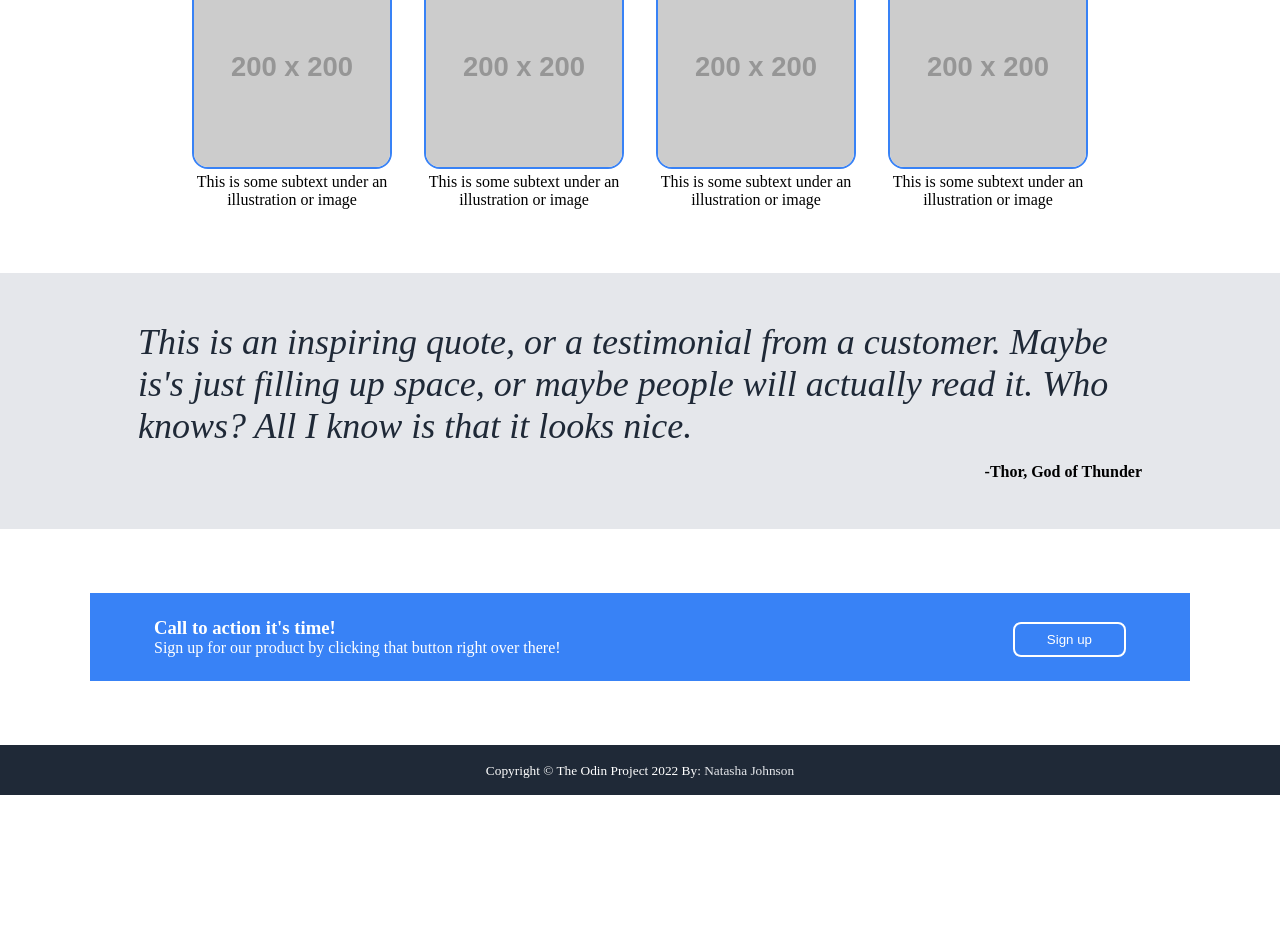
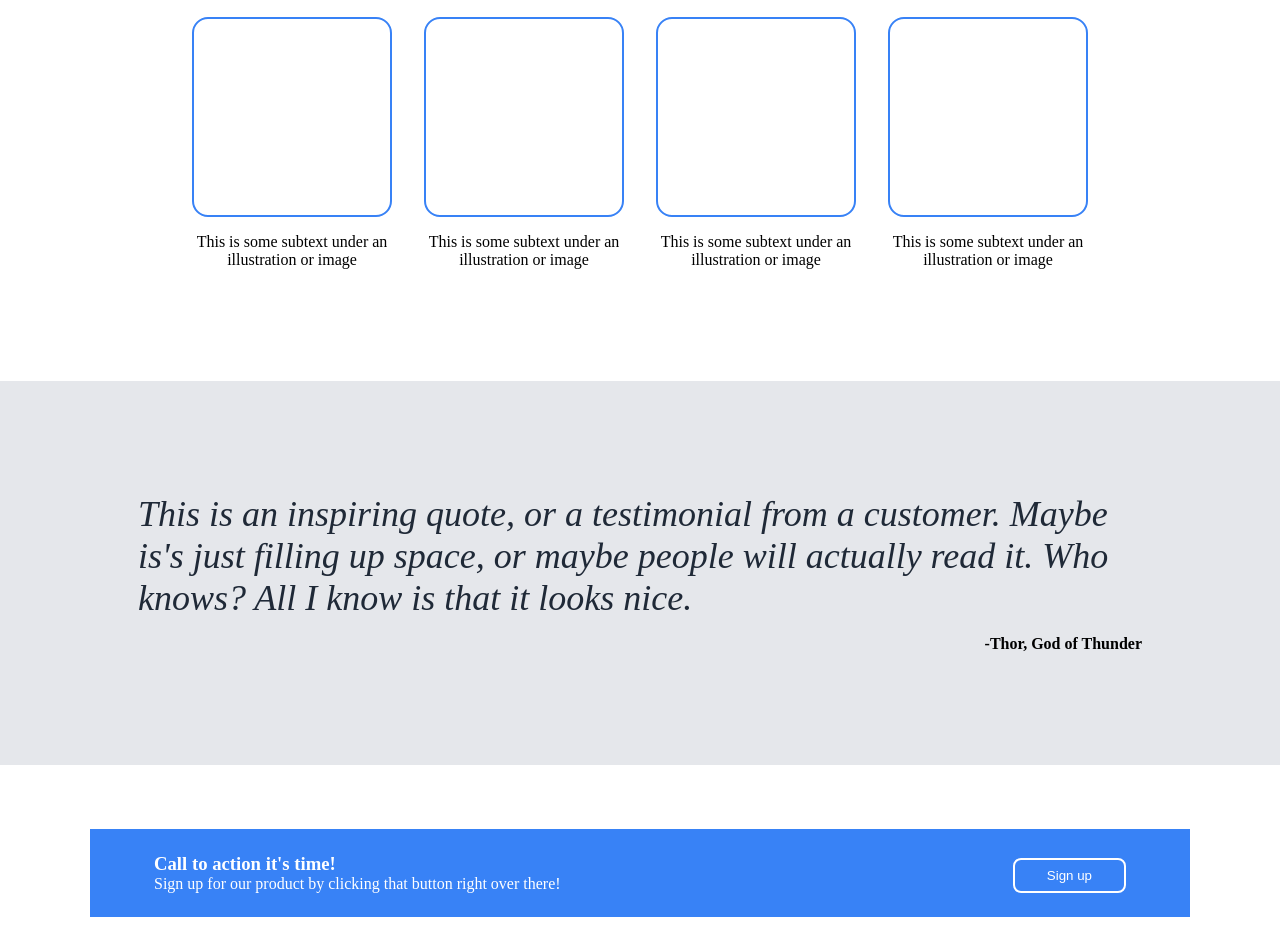
Before and after one commit to artsycoder533/landing-page, a plain HTML site: page index.html in a window 1280 px wide. Shown: the part 708-1655 px from the top of the page. Before the commit the page ends 1503 px from the top, so only its background shows below. Drawn offline with Linux system fonts and the light colour scheme; placeholder pictures from the web are drawn by us.

Commit message:
fixed but in info section and adjusted padding

```diff
--- a/index.html
+++ b/index.html
@@ -39,38 +39,26 @@
           <h2 class="info-title">Some random information.</h2>
           <div class="cards">
             <div class="info-card">
-              <img
-                src="https://via.placeholder.com/200/bebebe"
-                alt=""
-                class="img"
-              />
+              <div class="img-container">
+              </div>
               <p class="info-subtext">
                 This is some subtext under an illustration or image
               </p>
             </div>
             <div class="info-card">
-              <img
-                src="https://via.placeholder.com/200/bebebe"
-                alt=""
-                class="img"
-              />
-              <p>This is some subtext under an illustration or image</p>
+              <div class="img-container">
+              </div>
+              <p class="info-subtext">This is some subtext under an illustration or image</p>
             </div>
             <div class="info-card">
-              <img
-                src="https://via.placeholder.com/200/bebebe"
-                alt=""
-                class="img"
-              />
-              <p>This is some subtext under an illustration or image</p>
+              <div class="img-container">
+              </div>
+              <p class="info-subtext">This is some subtext under an illustration or image</p>
             </div>
             <div class="info-card">
-              <img
-                src="https://via.placeholder.com/200/bebebe"
-                alt=""
-                class="img"
-              />
-              <p>This is some subtext under an illustration or image</p>
+              <div class="img-container">
+              </div>
+              <p class="info-subtext">This is some subtext under an illustration or image</p>
             </div>
           </div>
         </article>
@@ -103,7 +91,15 @@
     </main>
 
     <footer class="footer">
-        <small>Copyright &copy; The Odin Project <span id="date"></span> By: <a href="https://natashajohnson.dev/" target="_blank" class="footer-link">Natasha Johnson</a></small>
+      <small
+        >Copyright &copy; The Odin Project <span id="date"></span> By:
+        <a
+          href="https://natashajohnson.dev/"
+          target="_blank"
+          class="footer-link"
+          >Natasha Johnson</a
+        ></small
+      >
     </footer>
   </body>
 </html>
--- a/styles/style.css
+++ b/styles/style.css
@@ -5,7 +5,7 @@
 }
 
 /* variables */
-:root{
+:root {
   /* colors */
   --background-color: #1f2937;
   --header-link-color: #e5e7eb;
@@ -19,8 +19,9 @@
   --white: #fff;
   --black: #000;
   --lightgray: #bebebe;
+  --darkgray: #949494;
 
-     /* font sizes */;
+  /* font sizes */
   --header-logo-text: 24px;
   --header-link-text: 18px;
   --hero-main-text: 48px;
@@ -31,7 +32,6 @@
   /* font weight */
   --bold: 900;
   --light-italic: light-italic;
-
 
   /* utilities */
   --border-radius1: 1rem;
@@ -47,29 +47,29 @@
 }
 
 /* global styles */
-a:link{
+a:link {
   color: var(--header-link-color);
   text-decoration: none;
 }
 
-a:visited{
+a:visited {
   color: var(--header-link-color);
 }
 
-a:hover{
+a:hover {
   text-decoration: underline;
 }
 
-a:active{
+a:active {
   color: var(--header-link-color);
 }
 
-.btn{
+.btn {
   padding: 0.5rem 2rem;
   border-radius: var(--border-radius2);
 }
 
-body{
+body {
   min-height: 100vh;
 }
 
@@ -92,24 +92,24 @@ body{
   padding: var(--padding1);
 }
 
-.nav{
+.nav {
   display: flex;
   align-items: center;
   justify-content: space-between;
 }
 
-.nav-links{
+.nav-links {
   list-style-type: none;
   display: flex;
   gap: var(--gap1);
 }
 
-.nav-link{
+.nav-link {
   font-size: var(--header-link-text);
   color: var(--header-link-color);
 }
 
-.header-logo{
+.header-logo {
   font-size: var(--header-logo-text);
   color: var(--header-logo-clr);
   font-weight: 700;
@@ -124,38 +124,39 @@ body{
   height: 60vh;
 }
 
-.hero-container{
+.hero-container {
   display: flex;
   gap: var(--gap4);
   height: 250px;
 }
 
-.hero-text, .hero-img{
+.hero-text,
+.hero-img {
   flex: 1;
   display: flex;
   flex-direction: column;
   height: 100%;
 }
 
-.hero-text{
+.hero-text {
   display: flex;
   gap: var(--gap1);
   justify-content: space-between;
   flex-shrink: 0;
 }
 
-.hero-title{
+.hero-title {
   color: var(--hero-main-text-clr);
   font-size: var(--hero-main-text);
   font-weight: 900;
 }
 
-.hero-subtext{
+.hero-subtext {
   color: var(--hero-secondary-text-clr);
   font-size: var(--hero-secondary-text);
 }
 
-.hero-btn{
+.hero-btn {
   background: var(--btn-clr);
   border: none;
   color: var(--white);
@@ -168,45 +169,57 @@ body{
   justify-content: center;
   align-items: center;
   color: var(--hero-secondary-text-clr);
-    background: var(--lightgray);
-    flex-shrink: 0
+  background: var(--darkgray);
+  flex-shrink: 0;
 }
 
 /* info section */
-.info{
+.info {
   height: 100%;
   display: flex;
+  justify-content: center;
   align-items: center;
   padding: var(--padding4);
 }
 
-.info-container{
+.info-container {
     display: flex;
     flex-direction: column;
+    justify-content: center;
     align-items: center;
+    text-align: center;
+    padding: var(--padding3);
+}
+
+.cards {
   width: 100%;
   height: 100%;
-    text-align: center;
-}
-
-.cards{
-    width: 100%;
   display: flex;
   flex-wrap: wrap;
   gap: var(--gap2);
-    justify-content: center
+  justify-content: center;
+  align-items: center;
 }
 
-.info-title{
+.info-title {
   font-size: var(--info-header-text);
   font-weight: 900;
   color: var(--info-header-text-clr);
   margin-bottom: 2rem;
 }
 
-.info-card{
+.info-card {
+  display: flex;
+  flex-direction: column;
   text-align: center;
   width: 200px;
+}
+
+.img-container{
+    width: 200px;
+    height: 200px;
+    border: 2px solid var(--btn-clr);
+    border-radius: var(--border-radius1);
 }
 
 .img {
@@ -218,43 +231,49 @@ body{
   border-radius: var(--border-radius1);
 }
 
+.info-subtext{
+    margin-top: 1rem;
+}
+
 /* quote section */
 .quote {
   background: var(--quote--background);
+  padding: var(--padding4);
 }
 
-.quote-container{
+.quote-container {
   display: flex;
   flex-direction: column;
   padding: var(--padding3);
   gap: var(--gap1);
 }
 
-.quote-text{
+.quote-text {
   font-size: var(--quote-text);
   color: var(--quote-text-clr);
 }
-.quote-author{
+
+.quote-author {
   align-self: flex-end;
 }
 
 /* cta section */
-.cta{
+.cta {
   padding: var(--padding4);
 }
 
-.cta-container{
+.cta-container {
   background: var(--btn-clr);
   color: var(--white);
   display: flex;
   padding: 1.5rem 4rem;
 }
 
-.cta-info{
+.cta-info {
   flex-grow: 1;
 }
 
-.cta-btn{
+.cta-btn {
   align-self: flex-end;
   background: transparent;
   border: 2px solid var(--white);
@@ -268,3 +287,4 @@ body{
   text-align: center;
   padding: var(--padding1);
 }
+}
```
Lines whose indentation alone changed are shown as unchanged.
